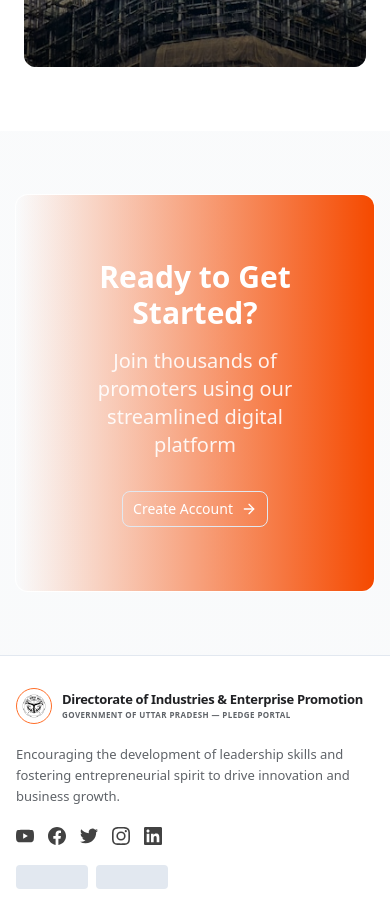
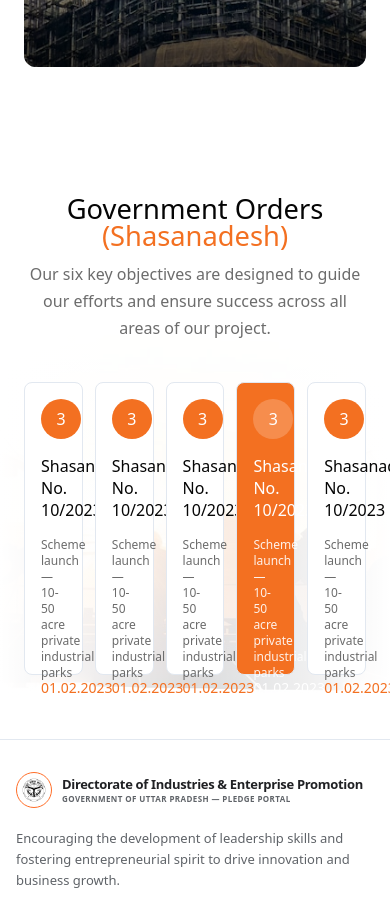
Before and after one commit to Adityas3111N/pledge-portal, a Next.js app: page / in a window 390 px wide. Shown: the part 5580-6489 px from the top of the page. Built offline with nearby package versions, Linux system fonts and the light colour scheme.

Commit message:
feat(shashanadesh-section): implement responsive shashanadesh section with hindi language support

```diff
--- a/src/app/page.tsx
+++ b/src/app/page.tsx
@@ -1,23 +1,10 @@
-import { Button } from "@/components/ui/button";
-import { Card, CardContent } from "@/components/ui/card";
-import { Badge } from "@/components/ui/badge";
-import {
-  Building2,
-  FileCheck,
-  Users,
-  Shield,
-  MapPin,
-  CheckCircle2,
-  Clock,
-  TrendingUp,
-  ArrowRight,
-} from "lucide-react";
 import Hero from "@/components/layout/Hero";
 import Endorsements from "@/components/layout/Endorsements";
 import KeyInitiatives from "@/components/layout/KeyInitiatives";
 import PledgeGlance from "@/components/layout/PledgeGlance";
 import ApplicationFlow from "@/components/layout/ApplicationFlow";
 import CoreOfferings from "@/components/layout/CoreOfferings";
+import GovernmentOrders from "@/components/layout/GovernmentOrders";
 
 export default function HomePage() {
   return (
@@ -34,30 +21,14 @@ export default function HomePage() {
       {/* PLEDGE Scheme at a Glance (Map & Stats) */}
       <PledgeGlance />
 
-
-
       {/* Application Flow */}
       <ApplicationFlow />
 
       {/* Core Offerings */}
       <CoreOfferings />
 
-      {/* CTA Section */}
-      <section className="container mx-auto px-4 py-16 md:py-24">
-        <Card className="bg-gradient-to-r from-primary to-orange-600 text-white border-0">
-          <CardContent className="p-12 text-center">
-            <h3 className="text-3xl md:text-4xl font-bold mb-4">
-              Ready to Get Started?
-            </h3>
-            <p className="text-xl mb-8 text-white/90">
-              Join thousands of promoters using our streamlined digital platform
-            </p>
-            <Button size="lg" variant="secondary" className="gap-2">
-              Create Account <ArrowRight className="h-4 w-4" />
-            </Button>
-          </CardContent>
-        </Card>
-      </section>
+      {/* Government Orders (Shasanadesh) */}
+      <GovernmentOrders />
     </div>
   );
 }
--- a/src/components/layout/CoreOfferings.tsx
+++ b/src/components/layout/CoreOfferings.tsx
@@ -31,14 +31,13 @@ export default function CoreOfferings() {
   const { t } = useTranslation();
 
   return (
-    <section className="w-full bg-white pt-4 pb-16 md:pb-24 overflow-hidden relative">
-      {/* Green Shape Decoration */}
-      <div className="absolute right-0 top-4/5 -translate-y-1/2 w-[54px] h-[315px] select-none pointer-events-none hidden md:block rotate-180">
+    <section className="w-full bg-white pt-4 pb-16 md:pb-24 relative">
+      {/* Green Shape Decoration - positioned to overlap into the section below */}
+      <div className="absolute right-0 bottom-0 translate-y-1/2 w-[54px] h-[315px] select-none pointer-events-none hidden md:block z-20">
         <img
           src="/green-shape-coreoffering_section.svg"
           alt="Green decorative shape"
           className="w-full h-full object-contain"
-          style={{ transform: 'rotate(-180deg)' }}
         />
       </div>
 
--- /dev/null
+++ b/src/components/layout/GovernmentOrders.tsx
@@ -0,0 +1,137 @@
+"use client";
+
+import React from "react";
+import { useTranslation } from "@/hooks/useTranslation";
+
+const orders = [
+  {
+    number: 3,
+    titleKey: "governmentOrders.items.item1.title",
+    descriptionKey: "governmentOrders.items.item1.description",
+    dateKey: "governmentOrders.items.item1.date",
+  },
+  {
+    number: 3,
+    titleKey: "governmentOrders.items.item2.title",
+    descriptionKey: "governmentOrders.items.item2.description",
+    dateKey: "governmentOrders.items.item2.date",
+  },
+  {
+    number: 3,
+    titleKey: "governmentOrders.items.item3.title",
+    descriptionKey: "governmentOrders.items.item3.description",
+    dateKey: "governmentOrders.items.item3.date",
+  },
+  {
+    number: 3,
+    titleKey: "governmentOrders.items.item4.title",
+    descriptionKey: "governmentOrders.items.item4.description",
+    dateKey: "governmentOrders.items.item4.date",
+  },
+  {
+    number: 3,
+    titleKey: "governmentOrders.items.item5.title",
+    descriptionKey: "governmentOrders.items.item5.description",
+    dateKey: "governmentOrders.items.item5.date",
+  },
+];
+
+export default function GovernmentOrders() {
+  const { t } = useTranslation();
+
+  return (
+    <section className="w-full relative overflow-hidden">
+      {/* Full-width Background Image */}
+      <div className="absolute inset-0 w-full h-full">
+        <img
+          src="/bg_image_shashanadesh.png"
+          alt=""
+          className="w-full h-full object-cover"
+          aria-hidden="true"
+        />
+      </div>
+
+      {/* White Overlay */}
+      <div className="absolute inset-0 w-full h-full bg-white/85" aria-hidden="true" />
+
+      {/* Left White Gradient Fade */}
+      <div className="absolute left-0 top-0 bottom-0 w-[200px] md:w-[418px] bg-gradient-to-r from-white to-transparent z-[1]" aria-hidden="true" />
+
+      {/* Right White Gradient Fade */}
+      <div className="absolute right-0 top-0 bottom-0 w-[200px] md:w-[418px] bg-gradient-to-l from-white to-transparent z-[1]" aria-hidden="true" />
+
+      {/* Content */}
+      <div className="relative z-10 w-full max-w-[1090px] mx-auto px-6 md:px-12 lg:px-16 py-16 md:py-20 flex flex-col items-center gap-[40px]">
+        {/* Heading Block */}
+        <div className="flex flex-col items-center gap-3 text-center">
+          <h2 className="text-[7vw] min-[450px]:text-[28px] md:text-[44px] font-medium leading-[100%] text-[#050505] font-sans">
+            {t("governmentOrders.titlePart1")}{" "}
+            <span className="text-[#F37021]">
+              {t("governmentOrders.titlePart2")}
+            </span>
+          </h2>
+          <p className="text-[16px] md:text-[18px] font-normal leading-[27px] text-[#6C6C6C] font-sans max-w-[650px]">
+            {t("governmentOrders.description")}
+          </p>
+        </div>
+
+        {/* Cards Row */}
+        <div className="w-full grid grid-cols-5 gap-3 md:gap-4">
+          {orders.map((order, index) => {
+            const isActive = index === 3;
+            return (
+              <div
+                key={index}
+                className={`w-full h-[293px] rounded-[8px] border p-4 md:p-6 flex flex-col justify-between cursor-pointer transition-all duration-300 hover:shadow-lg ${
+                  isActive
+                    ? "bg-[#F37021] border-[#F37021] text-white"
+                    : "bg-white border-[#E0E0E0] text-[#050505] hover:border-[#F37021]/40"
+                }`}
+              >
+                {/* Number Badge */}
+                <div className="flex flex-col gap-4">
+                  <div
+                    className={`w-[40px] h-[40px] rounded-full flex items-center justify-center text-[16px] font-medium font-sans ${
+                      isActive
+                        ? "bg-white/20 text-white"
+                        : "bg-[#F37021] text-white"
+                    }`}
+                  >
+                    {order.number}
+                  </div>
+
+                  {/* Title */}
+                  <h3
+                    className={`text-[16px] font-medium leading-[22px] font-sans ${
+                      isActive ? "text-white" : "text-[#050505]"
+                    }`}
+                  >
+                    {t(order.titleKey)}
+                  </h3>
+
+                  {/* Description */}
+                  <p
+                    className={`text-[12px] font-normal leading-[16px] font-sans ${
+                      isActive ? "text-white/90" : "text-[#6C6C6C]"
+                    }`}
+                  >
+                    {t(order.descriptionKey)}
+                  </p>
+                </div>
+
+                {/* Date */}
+                <p
+                  className={`text-[14px] font-medium leading-[100%] font-sans ${
+                    isActive ? "text-white" : "text-[#F37021]"
+                  }`}
+                >
+                  {t(order.dateKey)}
+                </p>
+              </div>
+            );
+          })}
+        </div>
+      </div>
+    </section>
+  );
+}
--- a/src/core/i18n/en/common.json
+++ b/src/core/i18n/en/common.json
@@ -155,5 +155,37 @@
         "description": "There are twelve essential Infrastructure Standards that must be adhered."
       }
     }
+  },
+  "governmentOrders": {
+    "titlePart1": "Government Orders",
+    "titlePart2": "(Shasanadesh)",
+    "description": "Our six key objectives are designed to guide our efforts and ensure success across all areas of our project.",
+    "items": {
+      "item1": {
+        "title": "Shasanadesh No. 10/2023",
+        "description": "Scheme launch — 10-50 acre private industrial parks",
+        "date": "01.02.2023"
+      },
+      "item2": {
+        "title": "Shasanadesh No. 10/2023",
+        "description": "Scheme launch — 10-50 acre private industrial parks",
+        "date": "01.02.2023"
+      },
+      "item3": {
+        "title": "Shasanadesh No. 10/2023",
+        "description": "Scheme launch — 10-50 acre private industrial parks",
+        "date": "01.02.2023"
+      },
+      "item4": {
+        "title": "Shasanadesh No. 10/2023",
+        "description": "Scheme launch — 10-50 acre private industrial parks",
+        "date": "01.02.2023"
+      },
+      "item5": {
+        "title": "Shasanadesh No. 10/2023",
+        "description": "Scheme launch — 10-50 acre private industrial parks",
+        "date": "01.02.2023"
+      }
+    }
   }
 }
--- a/src/core/i18n/hi/common.json
+++ b/src/core/i18n/hi/common.json
@@ -155,5 +155,37 @@
         "description": "बारह आवश्यक बुनियादी ढांचा मानक हैं जिनका पालन किया जाना चाहिए।"
       }
     }
+  },
+  "governmentOrders": {
+    "titlePart1": "शासनादेश",
+    "titlePart2": "(सरकारी आदेश)",
+    "description": "हमारे छह प्रमुख उद्देश्य हमारे प्रयासों का मार्गदर्शन करने और हमारी परियोजना के सभी क्षेत्रों में सफलता सुनिश्चित करने के लिए डिज़ाइन किए गए हैं।",
+    "items": {
+      "item1": {
+        "title": "शासनादेश सं. 10/2023",
+        "description": "योजना शुभारंभ — 10-50 एकड़ निजी औद्योगिक पार्क",
+        "date": "01.02.2023"
+      },
+      "item2": {
+        "title": "शासनादेश सं. 10/2023",
+        "description": "योजना शुभारंभ — 10-50 एकड़ निजी औद्योगिक पार्क",
+        "date": "01.02.2023"
+      },
+      "item3": {
+        "title": "शासनादेश सं. 10/2023",
+        "description": "योजना शुभारंभ — 10-50 एकड़ निजी औद्योगिक पार्क",
+        "date": "01.02.2023"
+      },
+      "item4": {
+        "title": "शासनादेश सं. 10/2023",
+        "description": "योजना शुभारंभ — 10-50 एकड़ निजी औद्योगिक पार्क",
+        "date": "01.02.2023"
+      },
+      "item5": {
+        "title": "शासनादेश सं. 10/2023",
+        "description": "योजना शुभारंभ — 10-50 एकड़ निजी औद्योगिक पार्क",
+        "date": "01.02.2023"
+      }
+    }
   }
 }
```
Also changed, not shown: public/bg_image_shashanadesh.png (added).
